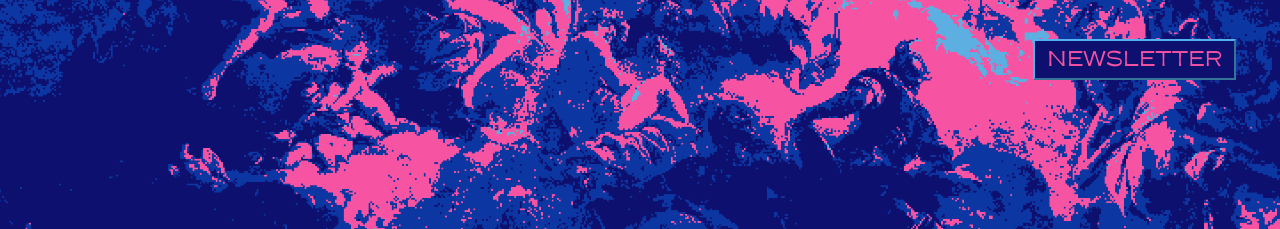
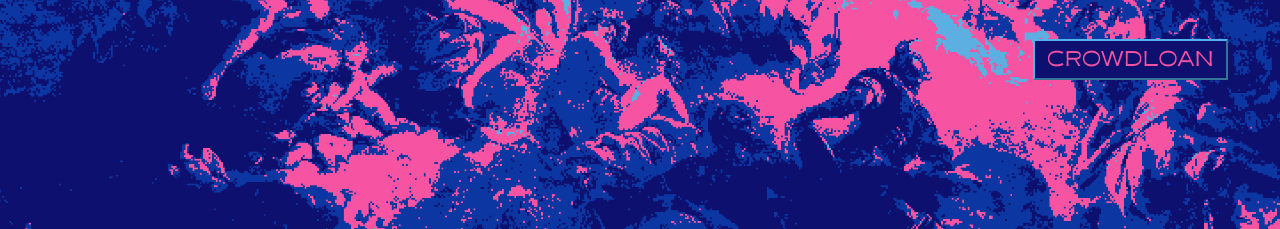
Before and after one commit to galacticcouncil/HydraDX-web-old, a Jekyll site: the page built from index.html, in a window 1280 px wide and 900 px high. Shown: the top 229 px of the window. Built offline with Jekyll 4.4.1, drawn with Linux system fonts in a browser that asks for light colours.

Commit message:
Add crowdloan

```diff
--- a/index.html
+++ b/index.html
@@ -4,8 +4,8 @@ layout: default
 
 <div class="header">
   <div class="newsletter">
-    <a href="https://hydradx.substack.com/" target="_blank">
-      newsletter
+    <a href="https://loan.hydradx.io/" target="_blank">
+      crowdloan
     </a>
 
   </div>
```
